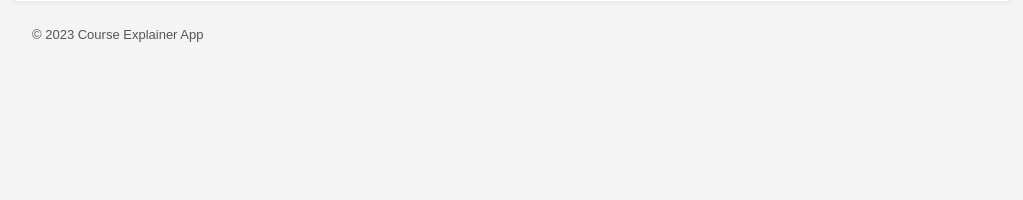
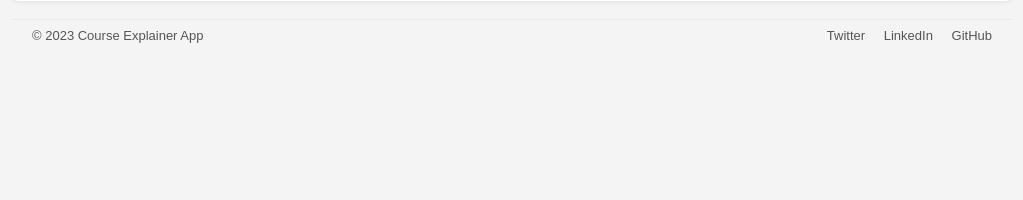
Before and after one commit to isradeleon/gemini-cli-bootcamp, a Flask app: page / in a window 1280 px wide. Shown: the part 503-703 px from the top of the page, without its empty margins (128-1151 px from the left). Run offline with Flask 3, Linux system fonts and the light colour scheme.

Commit message:
feat: Add social links to the footer
Added social links for Twitter, LinkedIn, and GitHub to the footer in the main layout and updated the corresponding CSS styling. This provides users with quick access to our social profiles.

```diff
--- a/src/static/css/styles.css
+++ b/src/static/css/styles.css
@@ -50,7 +50,10 @@ p { line-height:1.6; color:#444; }
 }
 
 /* footer */
-.site-footer { max-width:1000px; margin:18px auto; padding:8px 20px; color:#555; font-size:13px; }
+.site-footer { max-width:1000px; margin:18px auto; padding:8px 20px; color:#555; font-size:13px; border-top: 1px solid #e9ecef; }
+.footer-inner { display: flex; justify-content: space-between; align-items: center; }
+.footer-social a { margin-left: 15px; color: #555; text-decoration: none; }
+.footer-social a:hover { color: #2a6fb6; text-decoration: underline; }
 
 body {
     font-family: Arial, sans-serif;
--- a/src/templates/layout.html
+++ b/src/templates/layout.html
@@ -24,7 +24,14 @@
   </main>
 
   <footer class="site-footer">
-    <div class="footer-inner">© 2023 Course Explainer App</div>
+    <div class="footer-inner">
+      <div class="footer-copyright">© 2023 Course Explainer App</div>
+      <div class="footer-social">
+        <a href="https://twitter.com" target="_blank">Twitter</a>
+        <a href="https://linkedin.com" target="_blank">LinkedIn</a>
+        <a href="https://github.com" target="_blank">GitHub</a>
+      </div>
+    </div>
   </footer>
 </body>
 </html>
```
